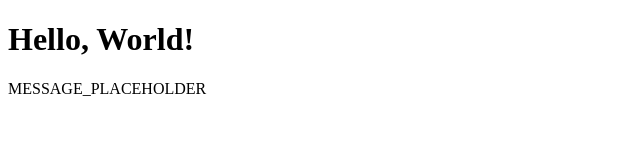
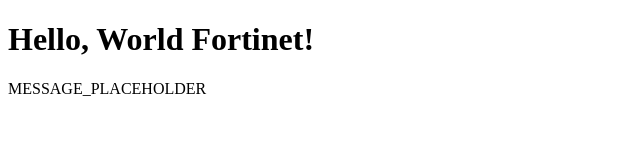
Before and after one commit to vanamakri/gitops-dev, a plain HTML site: page src/index.html in a window 1280 px wide. Shown: the whole page, without its empty margins (0-640 px from the left). Drawn offline with Linux system fonts and the light colour scheme.

Commit message:
updated html file

```diff
--- a/src/index.html
+++ b/src/index.html
@@ -6,7 +6,7 @@
     <title>Dynamic Message</title>
 </head>
 <body>
-    <h1>Hello, World!</h1>
+    <h1>Hello, World Fortinet!</h1>
     <p id="message">MESSAGE_PLACEHOLDER</p>
 </body>
 </html>
```
